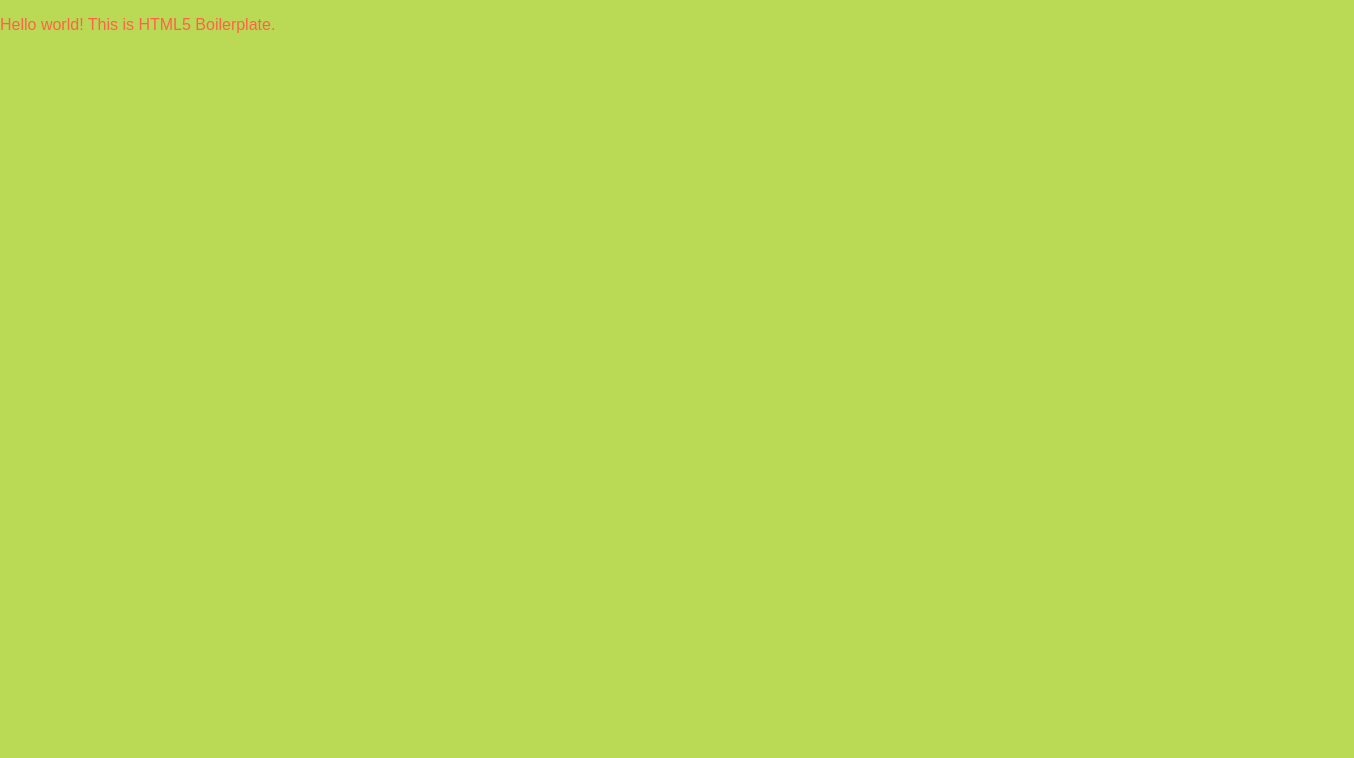
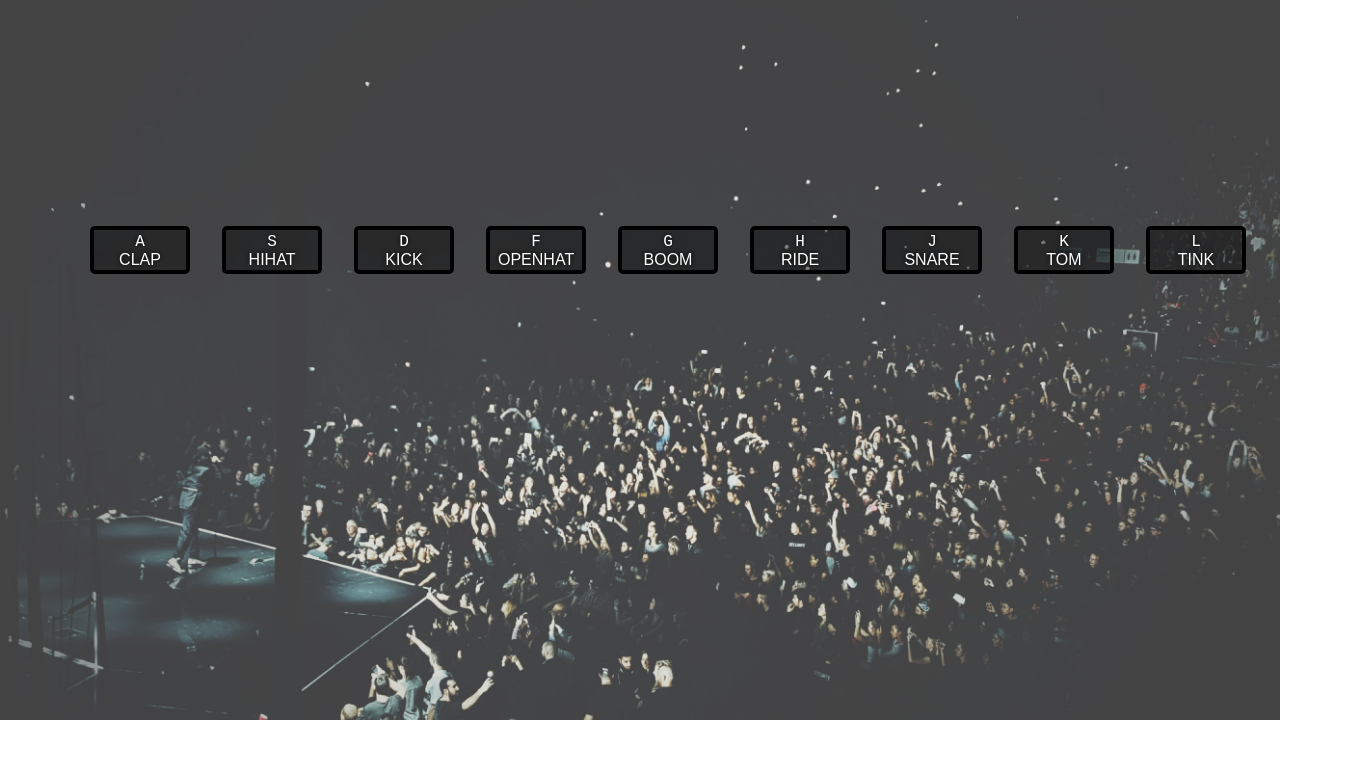
Before and after one commit to PriyeshT/drumkit, a website: page index.html in a window 1280 px wide. Shown: the whole page, 1354 px wide, since content can reach past the window. Drawn offline with Linux system fonts and the light colour scheme.

Commit message:
complete desktop application

```diff
--- a/index.html
+++ b/index.html
@@ -20,8 +20,55 @@
         <![endif]-->
 
         <!-- Add your site or application content here -->
-        <p>Hello world! This is HTML5 Boilerplate.</p>
 
+        <div class="keys">
+            <div data-key="65" class="key">
+                <kbd>A</kbd>
+                <span class="sound">clap</span>
+            </div>
+            <div data-key="83" class="key">
+                <kbd>S</kbd>
+                <span class="sound">hihat</span>
+            </div>
+            <div data-key="68" class="key">
+                <kbd>D</kbd>
+                <span class="sound">kick</span>
+            </div>
+            <div data-key="70" class="key">
+                <kbd>F</kbd>
+                <span class="sound">openhat</span>
+            </div>
+            <div data-key="71" class="key">
+                <kbd>G</kbd>
+                <span class="sound">boom</span>
+            </div>
+            <div data-key="72" class="key">
+                <kbd>H</kbd>
+                <span class="sound">ride</span>
+            </div>
+            <div data-key="74" class="key">
+                <kbd>J</kbd>
+                <span class="sound">snare</span>
+            </div>
+            <div data-key="75" class="key">
+                <kbd>K</kbd>
+                <span class="sound">tom</span>
+            </div>
+            <div data-key="76" class="key">
+                <kbd>L</kbd>
+                <span class="sound">tink</span>
+            </div>
+        </div>
+
+        <audio data-key="65" src="sounds/clap.wav"></audio>
+        <audio data-key="83" src="sounds/hihat.wav"></audio>
+        <audio data-key="68" src="sounds/kick.wav"></audio>
+        <audio data-key="70" src="sounds/openhat.wav"></audio>
+        <audio data-key="71" src="sounds/boom.wav"></audio>
+        <audio data-key="72" src="sounds/ride.wav"></audio>
+        <audio data-key="74" src="sounds/snare.wav"></audio>
+        <audio data-key="75" src="sounds/tom.wav"></audio>
+        <audio data-key="76" src="sounds/tink.wav"></audio>
 
         <script src="js/main.js"></script>
     </body>
--- a/js/main.js
+++ b/js/main.js
@@ -0,0 +1,23 @@
+
+function playSound(e) {
+	const audio = document.querySelector(`audio[data-key="${e.keyCode}"]`);
+	const key = document.querySelector(`.key[data-key="${e.keyCode}"`);
+
+	if(!audio) return;
+
+	audio.currentTime = 0;
+	audio.play();
+	key.classList.add('playing');
+}
+
+function removeTransition(e){
+	if(e.propertyName !== 'transform') return;
+
+	this.classList.remove('playing');
+}
+
+window.addEventListener('keydown', playSound);
+
+const keys = document.querySelectorAll('.key');
+
+keys.forEach(key => key.addEventListener('transitionend', removeTransition));
--- a/public/css/main.css
+++ b/public/css/main.css
@@ -9,5 +9,38 @@ body {
   box-sizing: inherit; }
 
 body {
-  background: #bada55;
-  color: tomato; }
+  background: url("../../images/background.jpg") no-repeat;
+  background-size: cover; }
+
+.keys {
+  width: 100%;
+  overflow: hidden;
+  margin: 10px 10px;
+  vertical-align: middle;
+  position: relative;
+  top: 200px;
+  left: 5%; }
+
+.key {
+  border: 4px solid black;
+  border-radius: 5px;
+  margin: 1rem;
+  padding: .1rem .5rem;
+  width: 100px;
+  text-align: center;
+  color: white;
+  background: rgba(0, 0, 0, 0.4);
+  text-shadow: 0 0 5px black;
+  float: left;
+  display: inline-block;
+  transition: all 0.07s; }
+  .key .kbd {
+    display: block; }
+  .key .sound {
+    display: block;
+    text-transform: uppercase; }
+
+.playing {
+  transform: scale(1.1);
+  border-color: #ffc600;
+  border-box: 0 0 10px #ffc600; }
```
Also changed, not shown: images/background.jpg (added), 9 other files.
